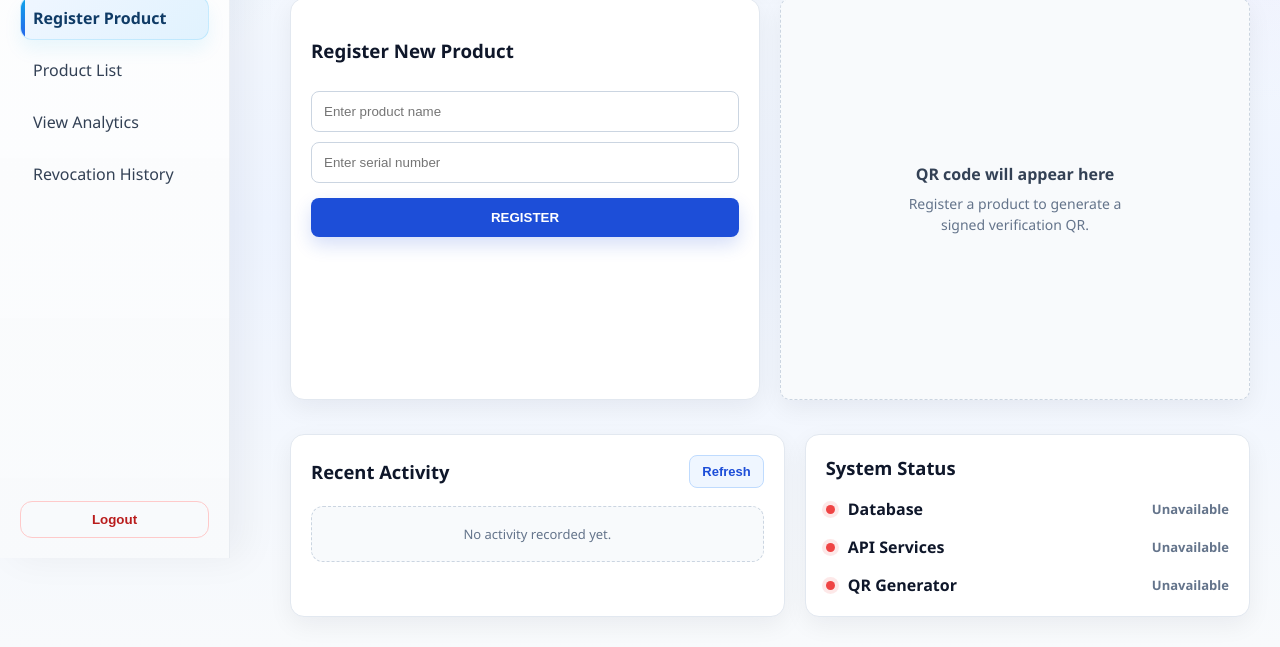
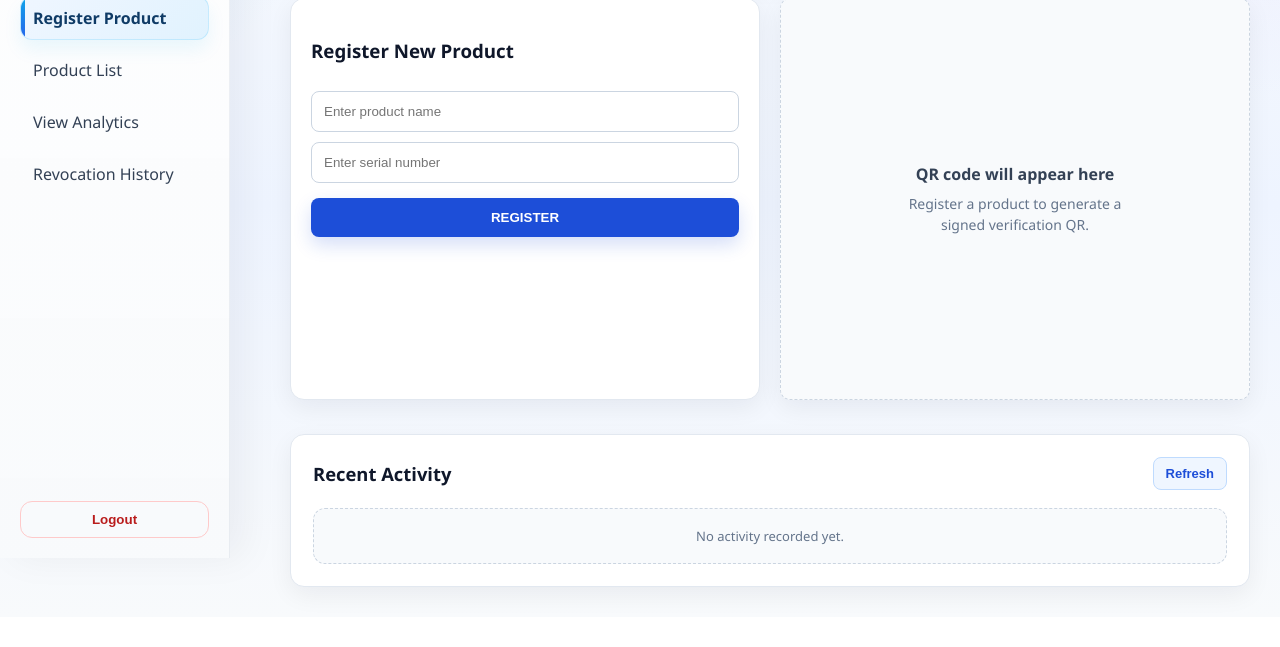
Before and after one commit to HeidiNC/fyp-auth-system, a website: page public/dashboard.html in a window 1280 px wide. Shown: the part 242-889 px from the top of the page. After the commit the page ends 859 px from the top, so only its background shows below. Drawn offline with Linux system fonts and the light colour scheme; no server answers; a script that the page names is missing.

Commit message:
Adjust recent activity

```diff
--- a/public/dashboard.css
+++ b/public/dashboard.css
@@ -435,19 +435,15 @@ button:disabled {
 }
 
 .dashboard-lower {
-  display: grid;
-  grid-template-columns: minmax(0, 1fr) minmax(320px, 0.9fr);
-  gap: 20px;
   margin-top: 34px;
 }
 
-.activity-panel,
-.status-panel {
+.activity-panel {
   background: #ffffff;
   border: 1px solid #e2e8f0;
   border-radius: 14px;
   box-shadow: 0 8px 24px rgba(15, 23, 42, 0.06);
-  padding: 20px;
+  padding: 22px;
 }
 
 .section-head {
@@ -480,9 +476,9 @@ button:disabled {
 }
 
 .activity-list,
-.status-list {
+.activity-list {
   display: grid;
-  gap: 16px;
+  gap: 0;
 }
 
 .activity-item {
@@ -558,40 +554,6 @@ button:disabled {
   color: #b91c1c;
 }
 
-.status-row {
-  display: grid;
-  grid-template-columns: 10px minmax(0, 1fr) auto;
-  align-items: center;
-  gap: 12px;
-}
-
-.status-dot {
-  width: 9px;
-  height: 9px;
-  border-radius: 50%;
-  background: #cbd5e1;
-}
-
-.status-dot.online {
-  background: #22c55e;
-  box-shadow: 0 0 0 4px rgba(34, 197, 94, 0.12);
-}
-
-.status-dot.offline {
-  background: #ef4444;
-  box-shadow: 0 0 0 4px rgba(239, 68, 68, 0.12);
-}
-
-.status-row span:nth-child(2) {
-  color: #0f172a;
-  font-weight: 600;
-}
-
-.status-row strong {
-  color: #64748b;
-  font-size: 13px;
-}
-
 @media (max-width: 900px) {
   .main {
     margin-left: 0;
@@ -605,9 +567,7 @@ button:disabled {
   }
 
   .cards,
-  .container,
-  .dashboard-lower {
+  .container {
     flex-direction: column;
-    display: flex;
   }
 }
--- a/public/dashboard.html
+++ b/public/dashboard.html
@@ -72,30 +72,6 @@
 
         <div id="recentActivityList" class="activity-list">
           <div class="activity-empty">Loading recent activity...</div>
-        </div>
-      </section>
-
-      <section class="status-panel">
-        <div class="section-head">
-          <h3>System Status</h3>
-        </div>
-
-        <div class="status-list">
-          <div class="status-row">
-            <span class="status-dot" id="databaseDot"></span>
-            <span>Database</span>
-            <strong id="databaseStatus">Checking</strong>
-          </div>
-          <div class="status-row">
-            <span class="status-dot" id="apiDot"></span>
-            <span>API Services</span>
-            <strong id="apiStatus">Checking</strong>
-          </div>
-          <div class="status-row">
-            <span class="status-dot" id="qrDot"></span>
-            <span>QR Generator</span>
-            <strong id="qrStatus">Ready</strong>
-          </div>
         </div>
       </section>
     </div>
@@ -210,7 +186,6 @@
 
         loadTotalProducts();
         loadRecentActivity();
-        loadSystemStatus();
       } catch (err) {
         showMessage("Unable to connect to the server. Please try again.", "error");
       } finally {
@@ -362,27 +337,6 @@
       }
     }
 
-    async function loadSystemStatus() {
-      const statusChecks = await Promise.allSettled([
-        fetch(apiUrl("/api/product/count")),
-        fetch(apiUrl("/health"))
-      ]);
-
-      const databaseOk =
-        statusChecks[0].status === "fulfilled" && statusChecks[0].value.ok;
-      const apiOk =
-        statusChecks[1].status === "fulfilled" && statusChecks[1].value.ok;
-
-      updateStatus("database", databaseOk);
-      updateStatus("api", apiOk);
-      updateStatus("qr", typeof QRCode !== "undefined");
-    }
-
-    function updateStatus(key, isOk) {
-      document.getElementById(`${key}Status`).innerText = isOk ? "Operational" : "Unavailable";
-      document.getElementById(`${key}Dot`).className = `status-dot ${isOk ? "online" : "offline"}`;
-    }
-
     function escapeHtml(value) {
       return String(value)
         .replace(/&/g, "&amp;")
@@ -396,7 +350,6 @@
     loadTotalScans();
     loadRevokedCount();
     loadRecentActivity();
-    loadSystemStatus();
   </script>
 
 </body>
```
